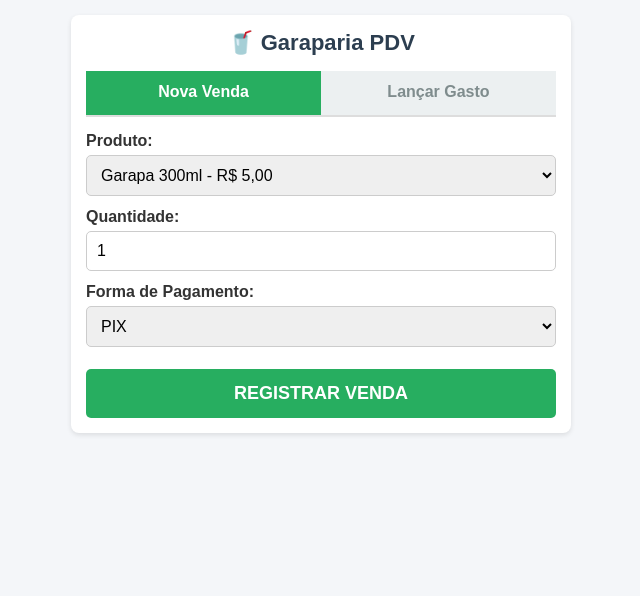
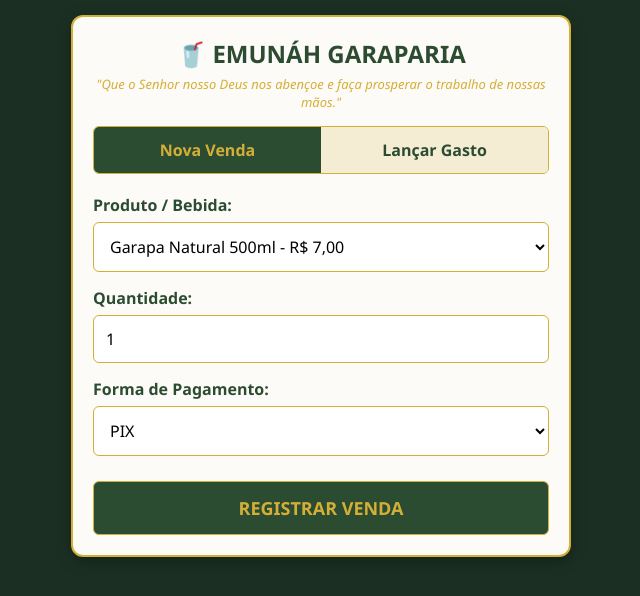
Before and after one commit to NEPSTER89/garaparia-pdv, a plain HTML site: page index.html in a window 1280 px wide. Shown: the whole page, without its empty margins (319-959 px from the left). Drawn offline with Linux system fonts and the light colour scheme.

Commit message:
Enhance index.html with style and content updates
Updated the title and styles for better aesthetics. Modified product options and added a subtitle for clarity.

```diff
--- a/index.html
+++ b/index.html
@@ -3,32 +3,36 @@
 <head>
     <meta charset="UTF-8">
     <meta name="viewport" content="width=device-width, initial-scale=1.0">
-    <title>PDV - Garaparia</title>
+    <title>PDV - Emunáh Garaparia</title>
     <style>
-        * { box-sizing: border-box; font-family: Arial, sans-serif; margin: 0; padding: 0; }
-        body { background: #f4f6f9; padding: 15px; }
-        h1 { text-align: center; color: #2c3e50; margin-bottom: 15px; font-size: 22px; }
+        * { box-sizing: border-box; font-family: 'Segoe UI', Tahoma, Geneva, Verdana, sans-serif; margin: 0; padding: 0; }
+        body { background: #1b3022; padding: 15px; color: #333; }
 
-        .container { max-width: 500px; margin: 0 auto; background: white; padding: 15px; border-radius: 8px; box-shadow: 0 2px 5px rgba(0,0,0,0.1); }
+        .container { max-width: 500px; margin: 0 auto; background: #fdfbf7; padding: 20px; border-radius: 12px; box-shadow: 0 4px 15px rgba(0,0,0,0.3); border: 2px solid #d4af37; }
 
-        .tabs { display: flex; margin-bottom: 15px; border-bottom: 2px solid #ddd; }
-        .tab { flex: 1; padding: 12px; text-align: center; cursor: pointer; font-weight: bold; color: #7f8c8d; background: #ecf0f1; }
-        .tab.active { background: #27ae60; color: white; border-bottom: 2px solid #27ae60; }
+        h1 { text-align: center; color: #2c4c32; margin-bottom: 5px; font-size: 24px; font-weight: bold; }
+        .subtitle { text-align: center; color: #d4af37; font-size: 13px; margin-bottom: 15px; font-style: italic; }
 
-        .form-group { margin-bottom: 12px; }
-        label { display: block; font-weight: bold; margin-bottom: 5px; color: #333; }
-        select, input { width: 100%; padding: 10px; border: 1px solid #ccc; border-radius: 5px; font-size: 16px; }
+        .tabs { display: flex; margin-bottom: 20px; border-radius: 6px; overflow: hidden; border: 1px solid #d4af37; }
+        .tab { flex: 1; padding: 12px; text-align: center; cursor: pointer; font-weight: bold; color: #2c4c32; background: #f4edd3; transition: 0.3s; }
+        .tab.active { background: #2c4c32; color: #d4af37; }
 
-        .btn { width: 100%; padding: 14px; background: #27ae60; color: white; border: none; border-radius: 5px; font-size: 18px; font-weight: bold; cursor: pointer; margin-top: 10px; }
-        .btn:active { background: #219653; }
+        .form-group { margin-bottom: 15px; }
+        label { display: block; font-weight: bold; margin-bottom: 6px; color: #2c4c32; }
+        select, input { width: 100%; padding: 12px; border: 1px solid #d4af37; border-radius: 6px; font-size: 16px; background: #fff; }
 
-        .loading { display: none; text-align: center; font-weight: bold; color: #e67e22; margin-top: 10px; }
+        .btn { width: 100%; padding: 14px; background: #2c4c32; color: #d4af37; border: none; border-radius: 6px; font-size: 18px; font-weight: bold; cursor: pointer; margin-top: 10px; border: 1px solid #d4af37; transition: 0.2s; }
+        .btn:active { background: #1b3022; }
+        .btn-gasto { background: #8b3a3a; color: white; }
+
+        .loading { display: none; text-align: center; font-weight: bold; color: #d4af37; margin-top: 15px; background: #2c4c32; padding: 10px; border-radius: 6px; }
     </style>
 </head>
 <body>
 
     <div class="container">
-        <h1>🥤 Garaparia PDV</h1>
+        <h1>🥤 EMUNÁH GARAPARIA</h1>
+        <div class="subtitle">"Que o Senhor nosso Deus nos abençoe e faça prosperar o trabalho de nossas mãos."</div>
 
         <!-- Abas de Navegação -->
         <div class="tabs">
@@ -39,13 +43,20 @@
         <!-- Formulário de Vendas -->
         <div id="secao-venda">
             <div class="form-group">
-                <label>Produto:</label>
+                <label>Produto / Bebida:</label>
                 <select id="produto">
-                    <option value="Garapa 300ml" data-preco="5.00" data-custo="1.50">Garapa 300ml - R$ 5,00</option>
-                    <option value="Garapa 500ml" data-preco="7.00" data-custo="2.20">Garapa 500ml - R$ 7,00</option>
-                    <option value="Garapa 1 Litro" data-preco="12.00" data-custo="4.00">Garapa 1 Litro - R$ 12,00</option>
-                    <option value="Pastel de Carne" data-preco="8.00" data-custo="3.20">Pastel de Carne - R$ 8,00</option>
-                    <option value="Pastel de Queijo" data-preco="8.00" data-custo="3.00">Pastel de Queijo - R$ 8,00</option>
+                    <option value="Garapa Natural 500ml" data-preco="7.00" data-custo="2.20">Garapa Natural 500ml - R$ 7,00</option>
+                    <option value="Garapa Natural 1L" data-preco="12.00" data-custo="4.00">Garapa Natural 1 Litro - R$ 12,00</option>
+                    <option value="Garapa com Limão" data-preco="8.00" data-custo="2.50">Garapa com Limão - R$ 8,00</option>
+                    <option value="Garapa com Abacaxi" data-preco="9.00" data-custo="3.00">Garapa com Abacaxi - R$ 9,00</option>
+                    <option value="Garapa com Morango" data-preco="10.00" data-custo="3.50">Garapa com Morango - R$ 10,00</option>
+                    <option value="Garapa com Maracujá" data-preco="10.00" data-custo="3.50">Garapa com Maracujá - R$ 10,00</option>
+                    <option value="Adicional Hortelã/Gengibre" data-preco="2.00" data-custo="0.50">Adicional (Hortelã/Gengibre) - R$ 2,00</option>
+                    <option value="Pastel" data-preco="8.00" data-custo="3.20">Pastel - R$ 8,00</option>
+                    <option value="Pamonha" data-preco="10.00" data-custo="4.50">Pamonha - R$ 10,00</option>
+                    <option value="Água de Coco" data-preco="6.00" data-custo="2.50">Água de Côco - R$ 6,00</option>
+                    <option value="Água Mineral" data-preco="4.00" data-custo="1.80">Água Mineral - R$ 4,00</option>
+                    <option value="Refrigerante" data-preco="6.00" data-custo="3.00">Refrigerante - R$ 6,00</option>
                 </select>
             </div>
 
@@ -71,7 +82,7 @@
             <div class="form-group">
                 <label>Categoria do Gasto:</label>
                 <select id="categoriaGasto">
-                    <option value="Insumos">Insumos (Cana, Limão, Copos)</option>
+                    <option value="Insumos">Insumos (Cana, Limão, Frutas, Copos)</option>
                     <option value="Gelo">Gelo</option>
                     <option value="Manutenção">Manutenção / Equipamentos</option>
                     <option value="Despesas Fixas">Aluguel / Água / Luz</option>
@@ -103,14 +114,13 @@
                 <input type="file" id="fotoComprovante" accept="image/*" capture="camera">
             </div>
 
-            <button class="btn" style="background: #e74c3c;" onclick="enviarGasto()">REGISTRAR GASTO</button>
+            <button class="btn btn-gasto" onclick="enviarGasto()">REGISTRAR GASTO</button>
         </div>
 
         <div id="loading" class="loading">Salvando na planilha... Aguarde.</div>
     </div>
 
     <script>
-        // URL DO SEU GOOGLE APPS SCRIPT JÁ CONFIGURADA
         const URL_APPS_SCRIPT = "https://script.google.com/macros/s/AKfycbwethJCpjNczjP0JJzYcdEwOVOCNgwN-Jnb9tLitb26_Cx4_RegzPEqyEtffytbBXFj_Q/exec";
 
         function mudarAba(aba) {
@@ -135,7 +145,6 @@
             document.getElementById('loading').style.display = ativo ? 'block' : 'none';
         }
 
-        // Enviar Venda
         async function enviarVenda() {
             const selectProd = document.getElementById('produto');
             const option = selectProd.options[selectProd.selectedIndex];
@@ -171,7 +180,6 @@
             }
         }
 
-        // Enviar Gasto (Com conversão e compactação da foto em Base64)
         async function enviarGasto() {
             const fileInput = document.getElementById('fotoComprovante');
             let base64File = "";
@@ -217,7 +225,6 @@
             }
         }
 
-        // Função para compactar imagem antes de enviar (economiza espaço no Google Drive)
         function comprimirEConverterBase64(arquivo) {
             return new Promise((resolve) => {
                 const reader = new FileReader();
```
